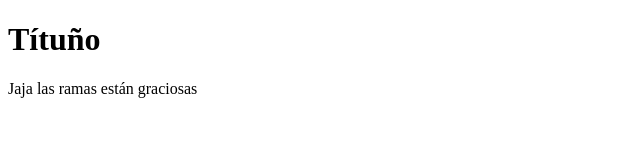
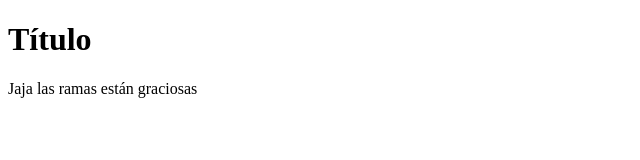
Before and after one commit to GonzalezCortesSergio/repositorio_ramas, a plain HTML site: page index.html in a window 1280 px wide. Shown: the full height of the page, 0-640 px from the left. Drawn offline with Linux system fonts and the light colour scheme.

Commit message:
No sé escribir

```diff
--- a/index.html
+++ b/index.html
@@ -6,7 +6,7 @@
     <title>Document</title>
 </head>
 <body>
-    <h1>Títuño</h1>
+    <h1>Título</h1>
     <p>Jaja las ramas están graciosas</p>
 </body>
 </html>
```
